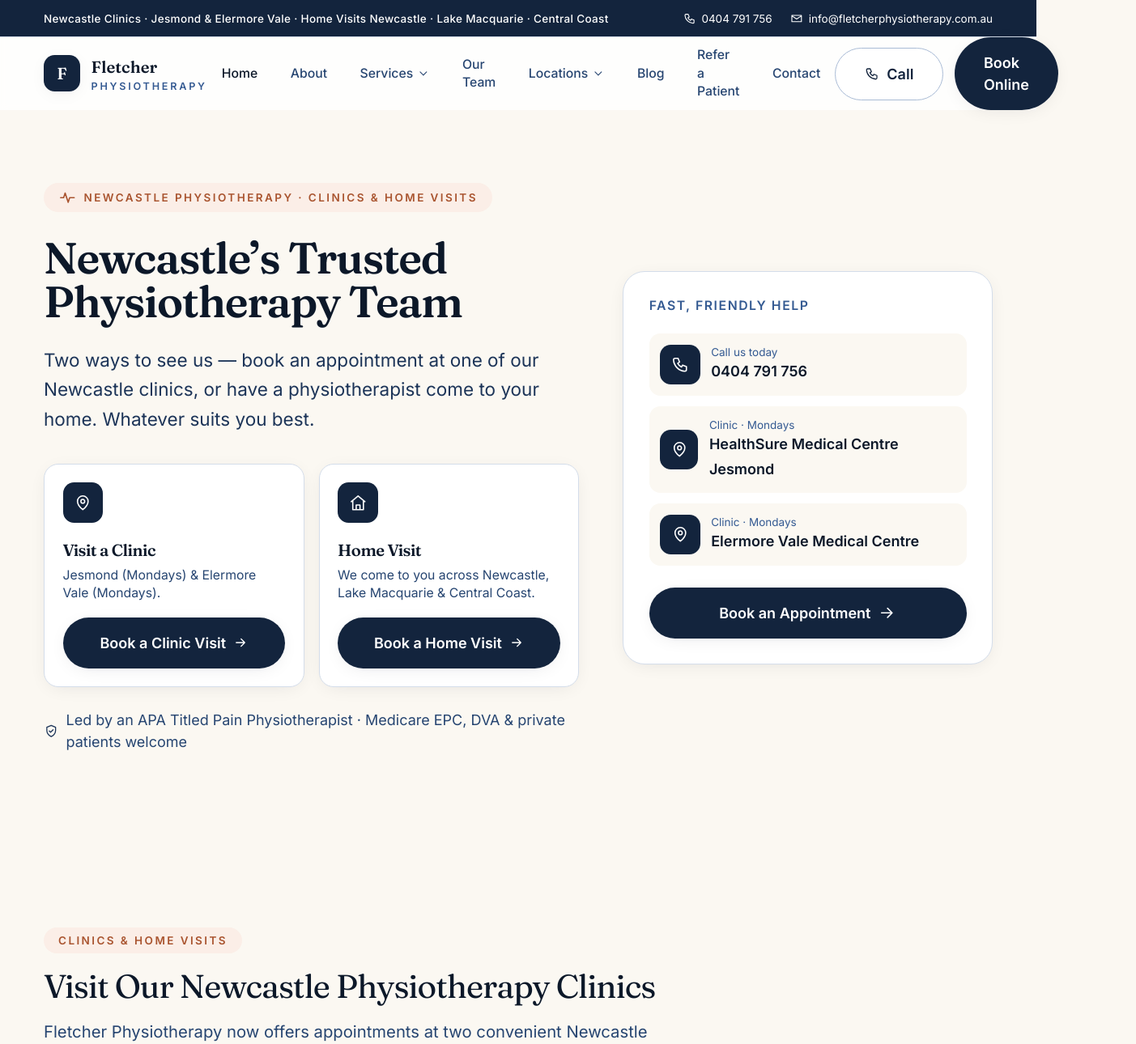
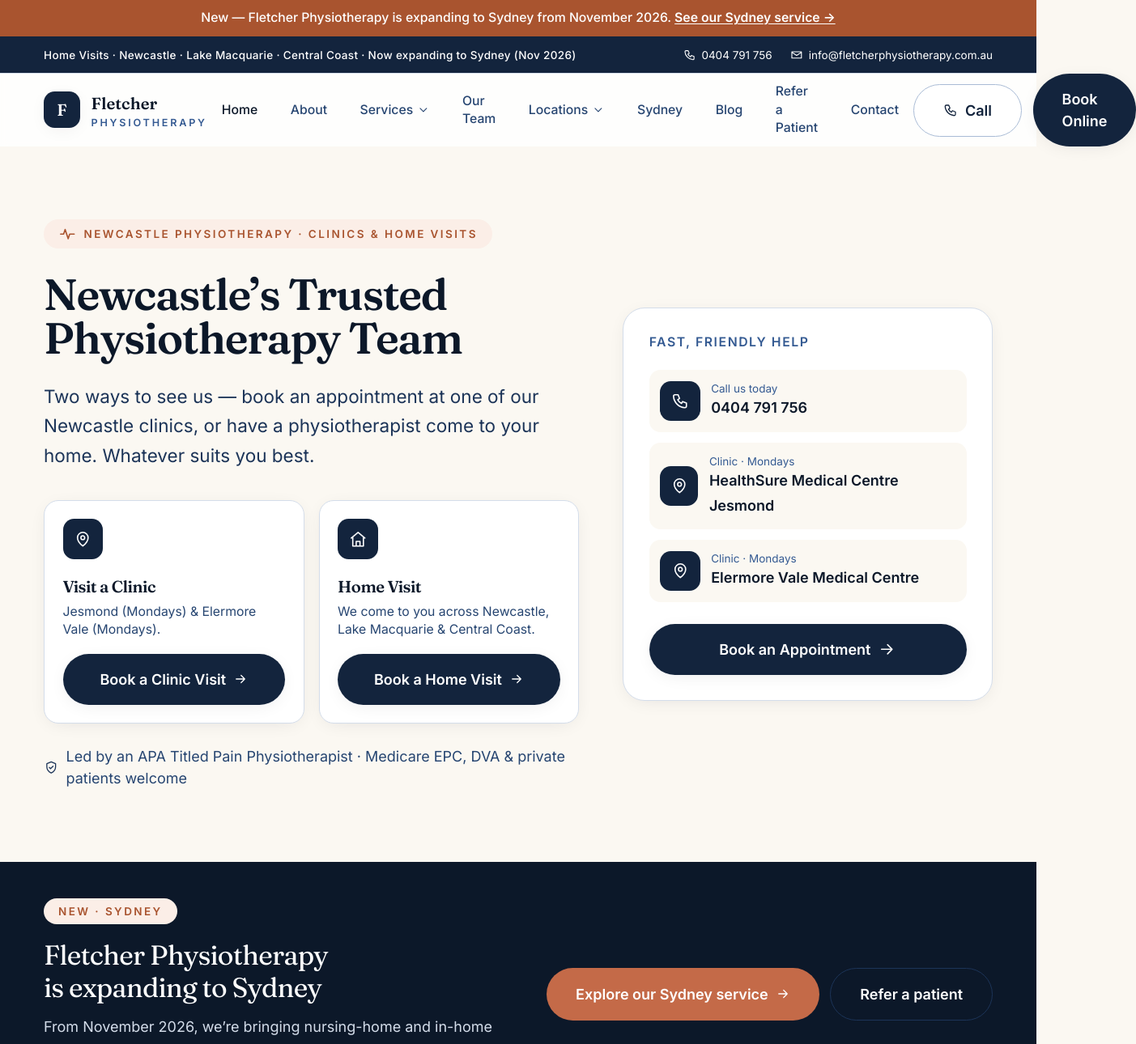
Before and after one commit to Trackrecord-pixel/Fletcher-physiotherapy-website, a Next.js app: page / in a window 1280 px wide. Shown: the top 1290 px of the page at 81% size, 1403 px wide, since content can reach past the window. Built offline with nearby package versions, Linux system fonts and the light colour scheme.

Commit message:
Add files via upload

```diff
--- a/app/layout.tsx
+++ b/app/layout.tsx
@@ -77,6 +77,13 @@
         <OrganizationSchema />
         <WebSiteSchema />
         <LocalBusinessSchema />
+        <a
+          href="/physiotherapy-sydney"
+          className="block bg-clay-500 px-4 py-2.5 text-center text-sm font-medium text-white hover:bg-clay-600"
+        >
+          New — Fletcher Physiotherapy is expanding to Sydney from November 2026.{" "}
+          <span className="font-semibold underline underline-offset-2">See our Sydney service →</span>
+        </a>
         <Header />
         <main id="main">{children}</main>
         <Footer />
--- a/app/page.tsx
+++ b/app/page.tsx
@@ -20,6 +20,30 @@
   return (
     <>
       <Hero />
+
+      {/* Sydney expansion banner */}
+      <section className="bg-navy-900">
+        <div className="container-px flex flex-col items-start justify-between gap-6 py-10 lg:flex-row lg:items-center">
+          <div className="max-w-2xl">
+            <span className="eyebrow">New · Sydney</span>
+            <h2 className="mt-4 text-2xl text-white sm:text-3xl">
+              Fletcher Physiotherapy is expanding to Sydney
+            </h2>
+            <p className="mt-3 text-navy-100">
+              From November 2026, we&rsquo;re bringing nursing-home and in-home physiotherapy to Support at
+              Home and NDIS clients across the Sydney Olympic Park area and the inner west.
+            </p>
+          </div>
+          <div className="flex flex-shrink-0 flex-col gap-3 sm:flex-row">
+            <Link href="/physiotherapy-sydney" className="btn-accent">
+              Explore our Sydney service <Icon name="arrow" className="h-4 w-4" />
+            </Link>
+            <Link href="/refer-a-patient" className="btn-secondary border-navy-700 bg-transparent text-white hover:bg-navy-800">
+              Refer a patient
+            </Link>
+          </div>
+        </div>
+      </section>
 
       {/* Visit Our Newcastle Physiotherapy Clinics */}
       <section className="section-py bg-sand" id="clinics">
--- a/components/Header.tsx
+++ b/components/Header.tsx
@@ -50,7 +50,7 @@
       <div className="hidden border-b border-navy-100 bg-navy-800 text-white lg:block">
         <div className="container-px flex h-10 items-center justify-between text-xs">
           <p className="font-medium tracking-wide">
-            Newcastle Clinics · Jesmond &amp; Elermore Vale · Home Visits Newcastle · Lake Macquarie · Central Coast
+            Home Visits · Newcastle · Lake Macquarie · Central Coast · Now expanding to Sydney (Nov 2026)
           </p>
           <div className="flex items-center gap-5">
             <a href={site.phoneHref} className="inline-flex items-center gap-1.5 hover:text-beige-200">
--- a/lib/site.ts
+++ b/lib/site.ts
@@ -30,6 +30,7 @@
   { label: "Services", href: "/services" },
   { label: "Our Team", href: "/our-team" },
   { label: "Locations", href: "/locations" },
+  { label: "Sydney", href: "/physiotherapy-sydney" },
   { label: "Blog", href: "/blog" },
   { label: "Refer a Patient", href: "/refer-a-patient" },
   { label: "Contact", href: "/contact" },
```
